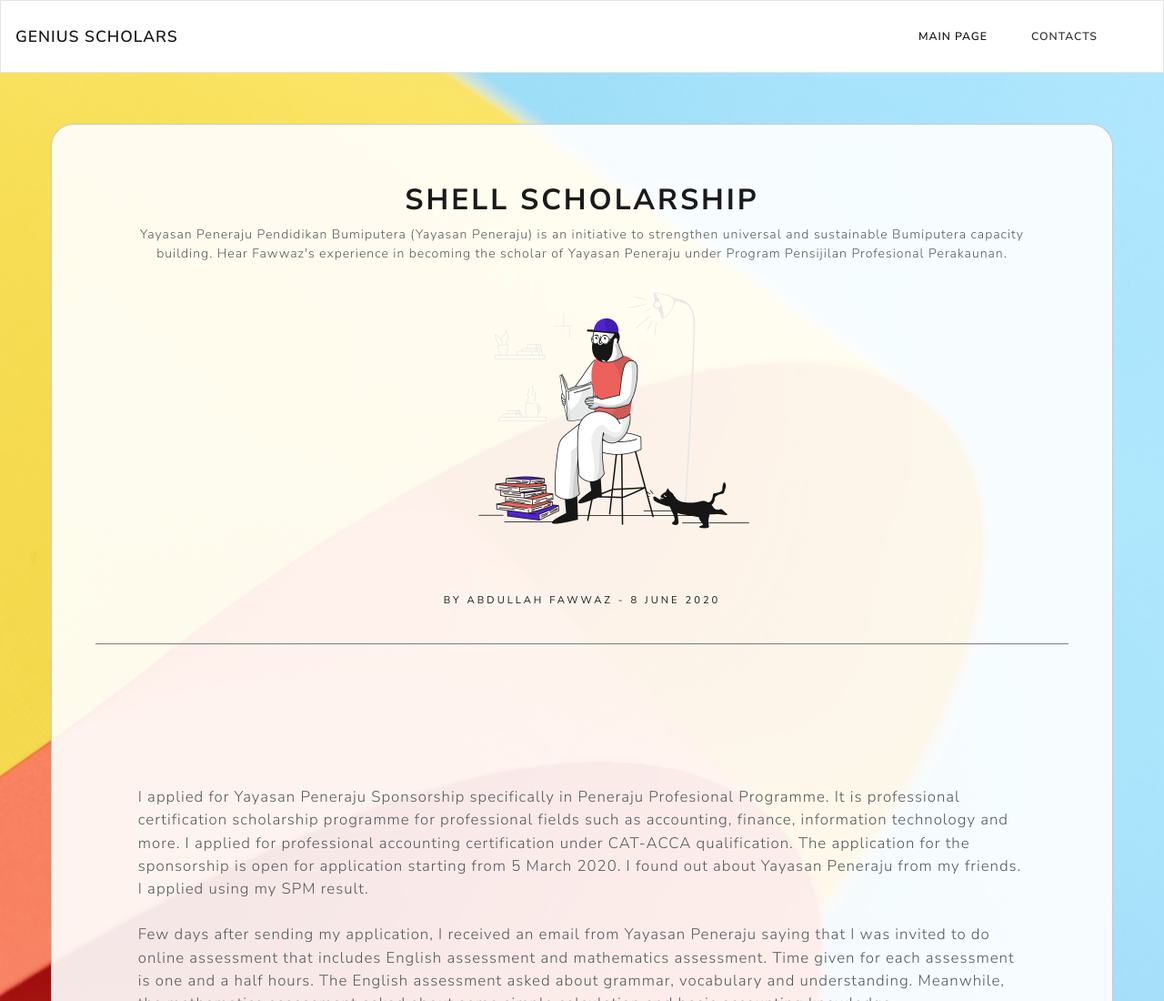
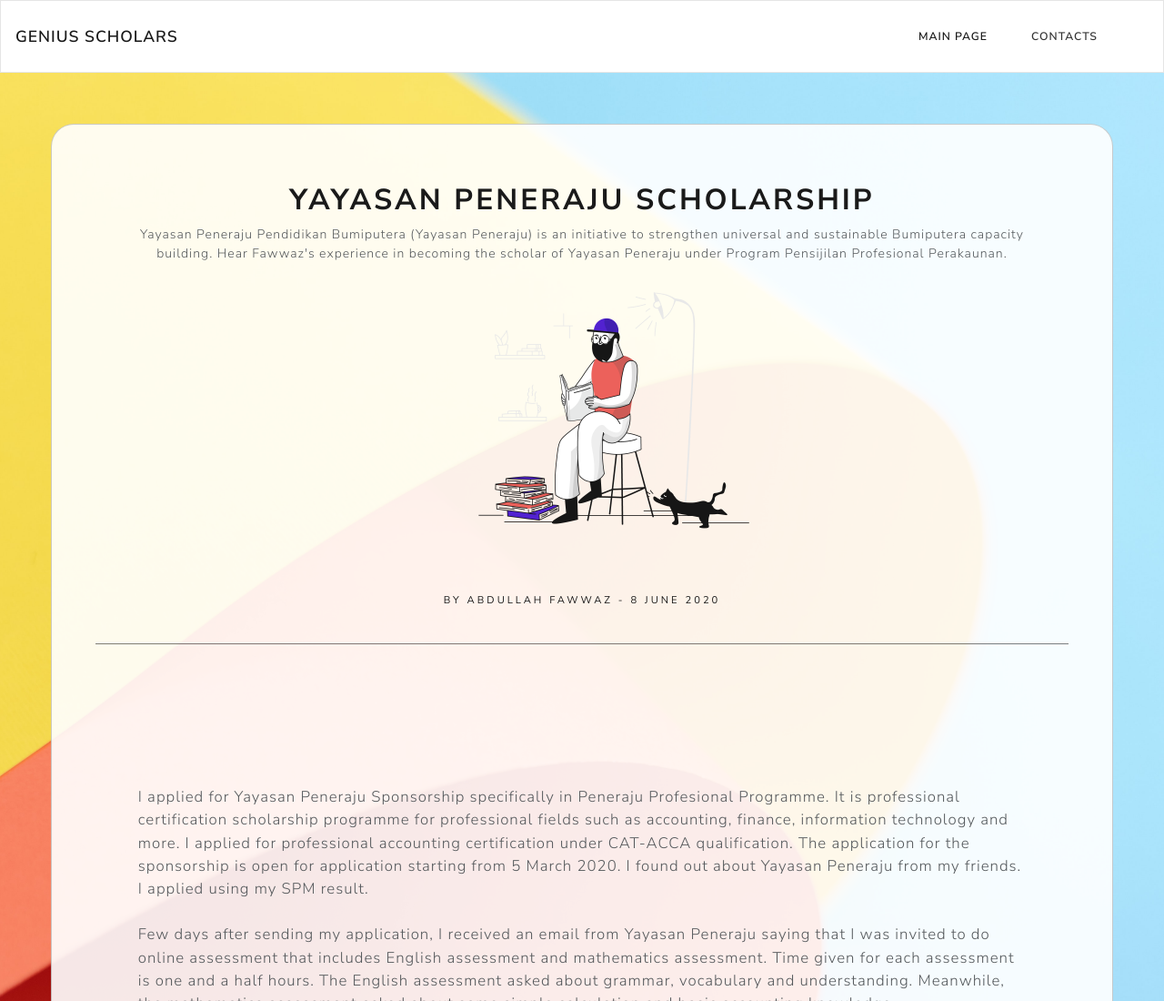
Before and after one commit to IrfanEzani/alumni, a plain HTML site: page scholarship/sc2.html in a window 1280 px wide. Shown: the top 1100 px of the page at 91% size. Drawn offline with nearby package versions, Linux system fonts and the light colour scheme.

Commit message:
title change

```diff
--- a/scholarship/sc2.html
+++ b/scholarship/sc2.html
@@ -32,7 +32,7 @@
 
   <div class="text-container-is">
     <header>
-      <h1>Shell Scholarship</h1>
+      <h1>Yayasan Peneraju Scholarship</h1>
       <p>
         Yayasan Peneraju Pendidikan Bumiputera (Yayasan Peneraju) is an initiative to strengthen universal and sustainable Bumiputera capacity building. Hear Fawwaz's experience in becoming the scholar of Yayasan Peneraju under Program Pensijilan Profesional Perakaunan.
       </p>
```
